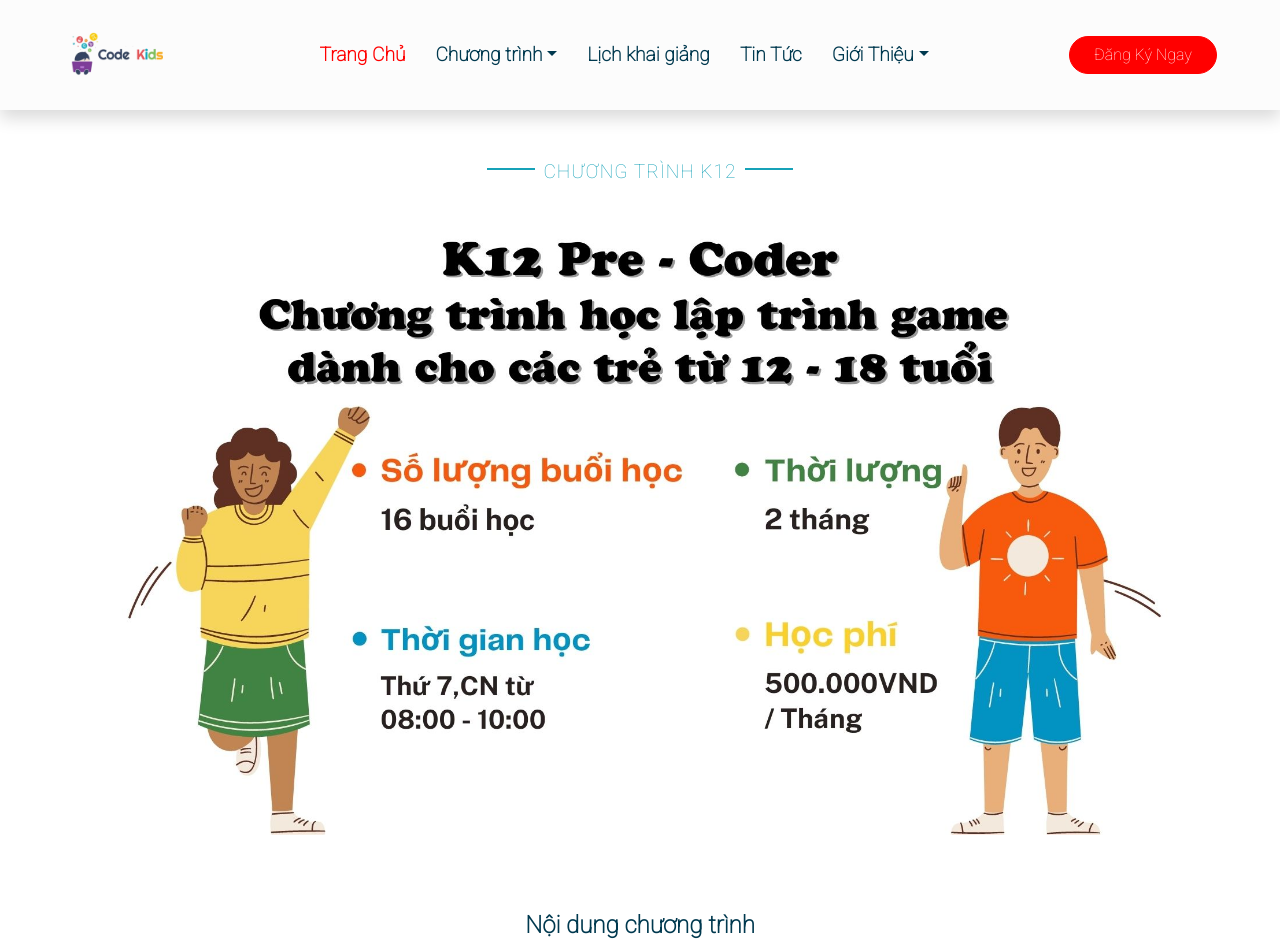
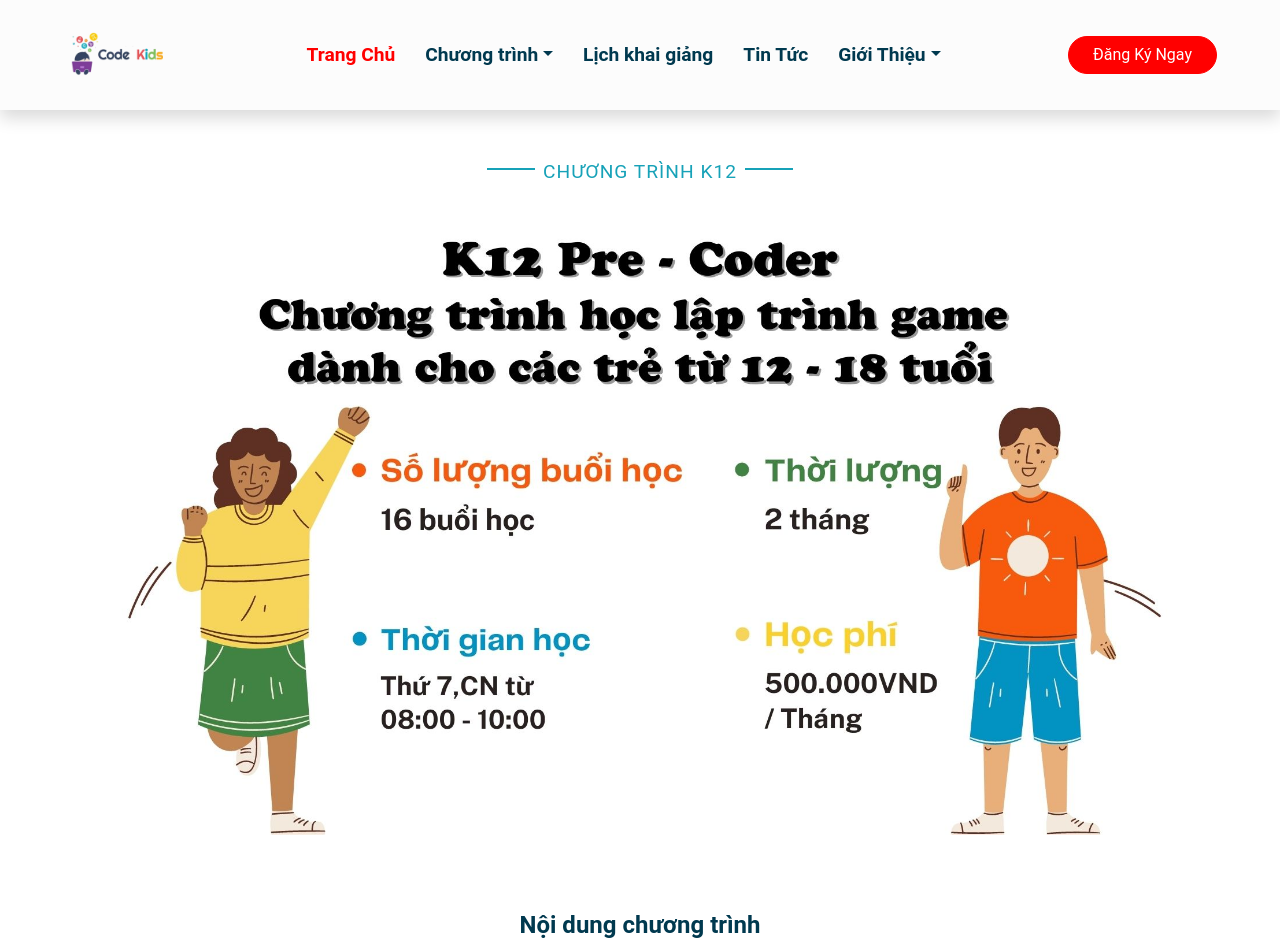
Before and after one commit to codegymdanang/codekids, a Jekyll site: the page built from chuongtrinhk12.html, in a window 1280 px wide. Shown: the top 952 px of the page. Built offline with Jekyll 4.4.1, drawn with Linux system fonts in a browser that asks for light colours; nearby versions of some CDN libraries.

Commit message:
change front

```diff
--- a/_layouts/blog.html
+++ b/_layouts/blog.html
@@ -13,7 +13,7 @@
 
     <!-- Google Web Fonts -->
    <link rel="preconnect" href="https://fonts.gstatic.com">
-    <link href="https://fonts.googleapis.com/css2?family=Roboto:wght@100&display=swap" rel="stylesheet">
+    <link href="https://fonts.googleapis.com/css2?family=Be+Vietnam+Pro:wght@100&display=swap" rel="stylesheet">
 
     <!-- Font Awesome -->
     <link href="https://cdnjs.cloudflare.com/ajax/libs/font-awesome/5.10.0/css/all.min.css" rel="stylesheet">
--- a/_layouts/chuongtrinhk12.html
+++ b/_layouts/chuongtrinhk12.html
@@ -13,7 +13,7 @@
 
     <!-- Google Web Fonts -->
    <link rel="preconnect" href="https://fonts.gstatic.com">
-    <link href="https://fonts.googleapis.com/css2?family=Roboto:wght@100&display=swap" rel="stylesheet">
+    <link href="https://fonts.googleapis.com/css2?family=Be+Vietnam+Pro:wght@100&display=swap" rel="stylesheet">
 
     <!-- Font Awesome -->
     <link href="https://cdnjs.cloudflare.com/ajax/libs/font-awesome/5.10.0/css/all.min.css" rel="stylesheet">
--- a/_layouts/chuongtrinhk15.html
+++ b/_layouts/chuongtrinhk15.html
@@ -13,7 +13,7 @@
 
     <!-- Google Web Fonts -->
    <link rel="preconnect" href="https://fonts.gstatic.com">
-    <link href="https://fonts.googleapis.com/css2?family=Roboto:wght@100&display=swap" rel="stylesheet">
+    <link href="https://fonts.googleapis.com/css2?family=Be+Vietnam+Pro:wght@100&display=swap" rel="stylesheet">
 
     <!-- Font Awesome -->
     <link href="https://cdnjs.cloudflare.com/ajax/libs/font-awesome/5.10.0/css/all.min.css" rel="stylesheet">
--- a/_layouts/chuongtrinhk5.html
+++ b/_layouts/chuongtrinhk5.html
@@ -13,7 +13,7 @@
 
     <!-- Google Web Fonts -->
    <link rel="preconnect" href="https://fonts.gstatic.com">
-    <link href="https://fonts.googleapis.com/css2?family=Roboto:wght@100&display=swap" rel="stylesheet">
+    <link href="https://fonts.googleapis.com/css2?family=Be+Vietnam+Pro:wght@100&display=swap" rel="stylesheet">
 
     <!-- Font Awesome -->
     <link href="https://cdnjs.cloudflare.com/ajax/libs/font-awesome/5.10.0/css/all.min.css" rel="stylesheet">
--- a/_layouts/post.html
+++ b/_layouts/post.html
@@ -13,7 +13,7 @@
 
     <!-- Google Web Fonts -->
    <link rel="preconnect" href="https://fonts.gstatic.com">
-    <link href="https://fonts.googleapis.com/css2?family=Roboto:wght@100&display=swap" rel="stylesheet">
+    <link href="https://fonts.googleapis.com/css2?family=Be+Vietnam+Pro:wght@100&display=swap" rel="stylesheet">
 
     <!-- Font Awesome -->
     <link href="https://cdnjs.cloudflare.com/ajax/libs/font-awesome/5.10.0/css/all.min.css" rel="stylesheet">
```
